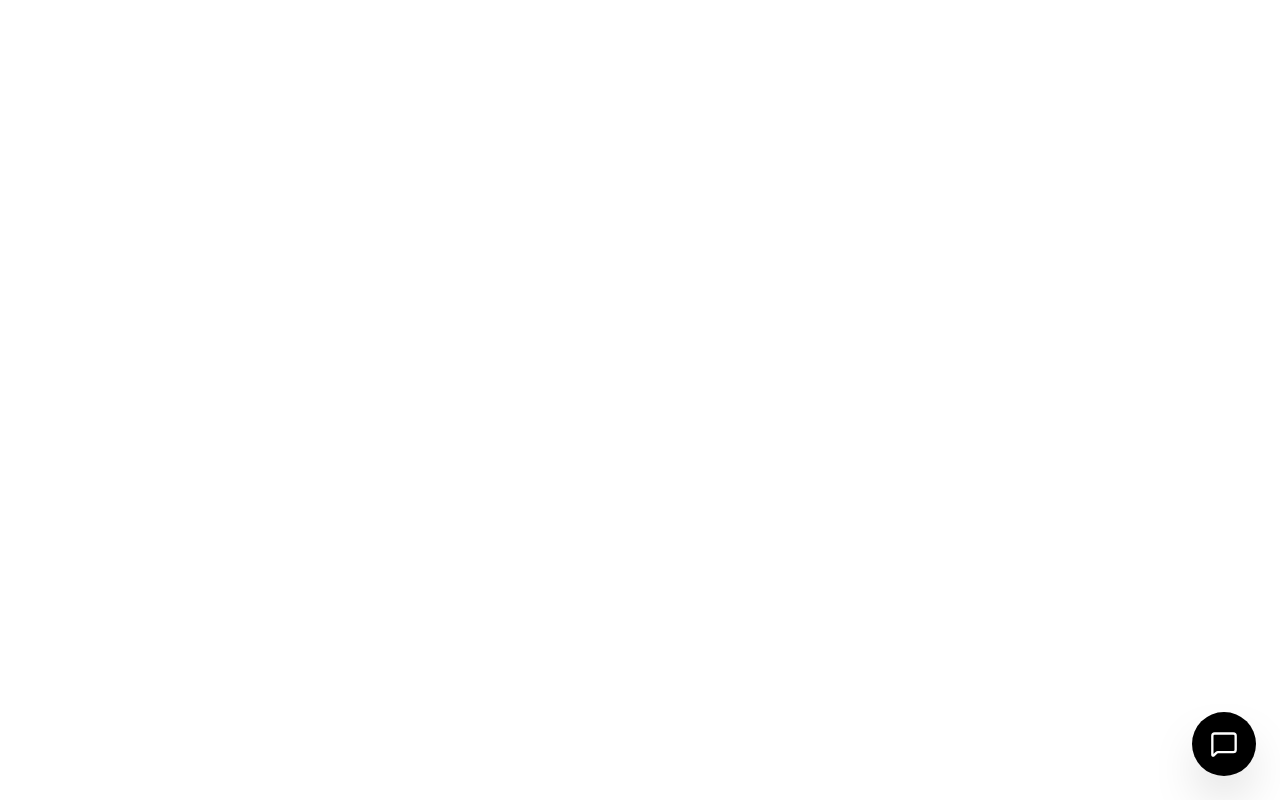
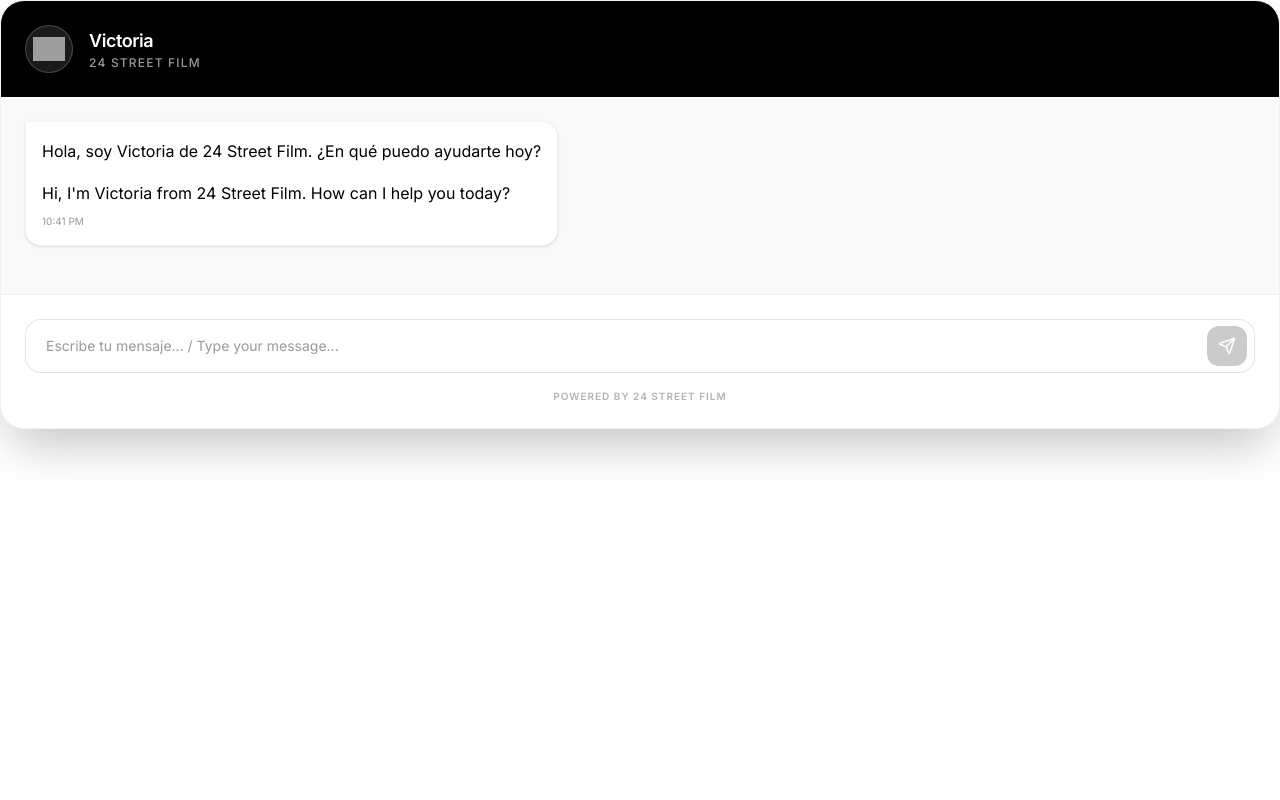
Before and after one commit to victorleyvatv/victoria-24streetfilm-chatbot, a React (Vite) app: page / in a window 1280 px wide. Built offline with nearby package versions, Linux system fonts and the light colour scheme; grey boxes are pictures that could not be loaded.

Commit message:
Update ChatInterface.tsx

```diff
--- a/src/components/ChatInterface.tsx
+++ b/src/components/ChatInterface.tsx
@@ -1,6 +1,6 @@
 import React, { useState, useRef, useEffect } from 'react';
 import { motion, AnimatePresence } from 'motion/react';
-import { Send, Bot, Loader2, MessageSquare, X } from 'lucide-react';
+import { Send, Loader2 } from 'lucide-react';
 import Markdown from 'react-markdown';
 import { getVictoriaResponse } from '../services/gemini';
 
@@ -23,7 +23,6 @@ export default function ChatInterface() {
   ]);
   const [input, setInput] = useState('');
   const [isLoading, setIsLoading] = useState(false);
-  const [isOpen, setIsOpen] = useState(false);
   const messagesEndRef = useRef<HTMLDivElement>(null);
 
   const scrollToBottom = () => {
@@ -79,22 +78,8 @@ export default function ChatInterface() {
     }
   };
 
-  if (!isOpen) {
-    return (
-      <div className="fixed bottom-6 right-6 z-50">
-        <button
-          onClick={() => setIsOpen(true)}
-          className="w-16 h-16 bg-black text-white rounded-full shadow-2xl flex items-center justify-center hover:scale-105 active:scale-95 transition-all"
-          aria-label="Open chat"
-        >
-          <MessageSquare size={28} />
-        </button>
-      </div>
-    );
-  }
-
   return (
-    <div className="fixed bottom-6 right-6 z-50 w-[450px] max-w-[calc(100vw-24px)] h-[700px] max-h-[90vh] flex flex-col bg-white rounded-3xl shadow-2xl overflow-hidden border border-black/5">
+    <div className="w-full h-full flex flex-col bg-white rounded-3xl shadow-2xl overflow-hidden border border-black/5">
       {/* Header */}
       <div className="bg-black p-6 flex items-center justify-between text-white">
         <div className="flex items-center gap-4">
@@ -110,14 +95,6 @@ export default function ChatInterface() {
             <p className="text-xs text-white/60 uppercase tracking-widest font-medium">24 Street Film</p>
           </div>
         </div>
-
-        <button
-          onClick={() => setIsOpen(false)}
-          className="w-9 h-9 rounded-full flex items-center justify-center hover:bg-white/10 transition-colors"
-          aria-label="Close chat"
-        >
-          <X size={18} />
-        </button>
       </div>
 
       {/* Messages Area */}
```
